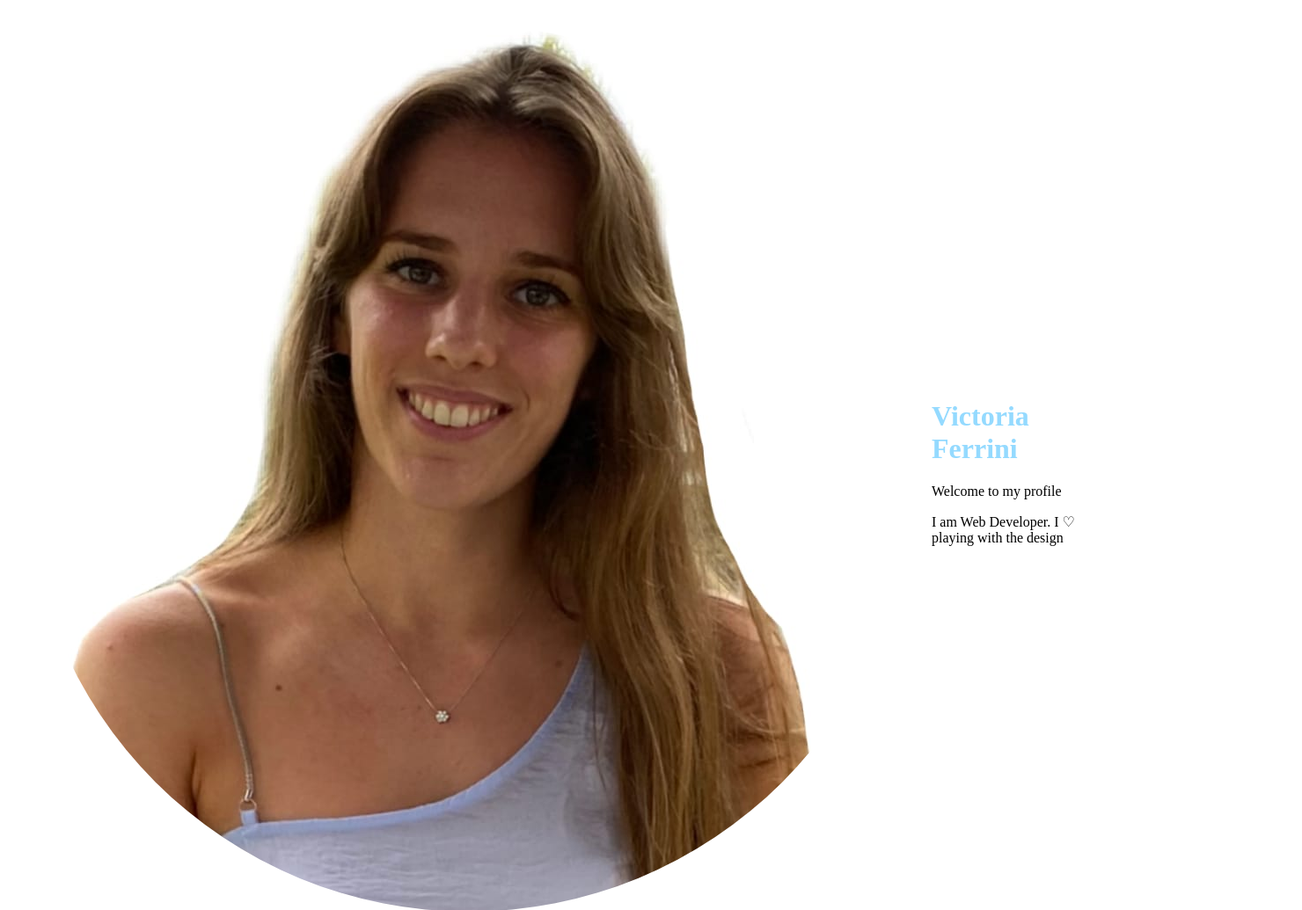
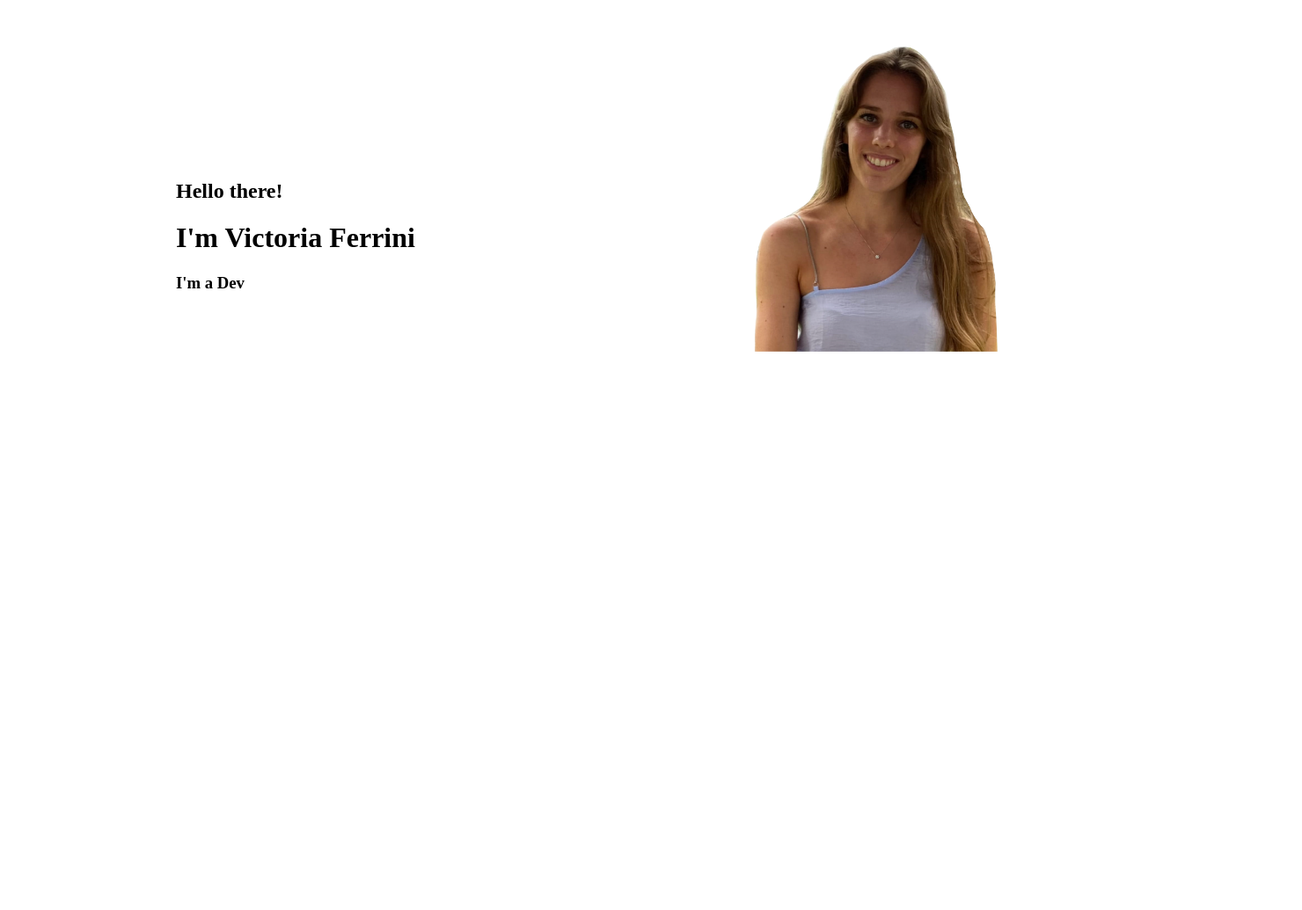
Before and after one commit to vickyferrini/UDEMY, a plain HTML site: page HTML - Personal Site/index.html in a window 1280 px wide. Shown: the top 1035 px of the page at 88% size, 1480 px wide, since content can reach past the window. After the commit the page ends 800 px from the top, so only its background shows below. Drawn offline with Linux system fonts and the light colour scheme.

Commit message:
position

```diff
--- a/HTML - Personal Site/css/style.css
+++ b/HTML - Personal Site/css/style.css
@@ -5,6 +5,40 @@
     --aqua:99FEFF;
 
 }
+
+body{
+    margin: 0;
+}
+
 h1{
-    color: #94DAFF;
+    position: relative;
+    left: 200px;
+    bottom: 200px;
+    display: flex;
 }
+h2{
+    margin-top: 0;
+    position: relative;
+    left: 200px;
+    bottom: 200px;
+    display: flex;
+}
+h3{
+    margin-top: 0;
+    position: relative;
+    display: flex;
+    left: 200px;
+    bottom: 200px;
+
+}
+
+.top-container{
+    background-color: white;
+}
+
+.foto-carnet {
+    position: relative;
+    width: 400px;
+    height: 400px;
+    left: 800px;
+}
--- a/HTML - Personal Site/index.html
+++ b/HTML - Personal Site/index.html
@@ -10,7 +10,23 @@
 </head>
 
 <body>
-    <table cellspacing="20">
+    <div class="top-container">
+        <img class="foto-carnet" src="FOTO CARNET.png" alt="personal-picture">
+        <h2> Hello there!</h2>
+        <h1>I'm Victoria Ferrini</h1>
+        <h3>I'm a Dev</h3>
+        <!-- <img class="cruces" src="cruces.png" alt=""> -->
+
+    </div>
+
+    <div class="middle-container">
+
+    </div>
+    <div class="bottom-container">
+
+    </div>
+
+    <!-- <table cellspacing="20">
         <tr>
             <td><img src="WhatsApp Image 2021-03-09 at 1.05.34 PM-modified.png" alt="VF profile picture"></td>
             <td><h1>Victoria Ferrini</h1>
@@ -88,7 +104,7 @@
             B2 First</li>
     <ul>
 
-</ul>
+</ul> -->
 
  </body>
 </html>
```
Also changed, not shown: HTML - Personal Site/FOTO CARNET.png (added), HTML - Personal Site/cruces.png (added), HTML - Personal Site/cuadrados.png (added).
